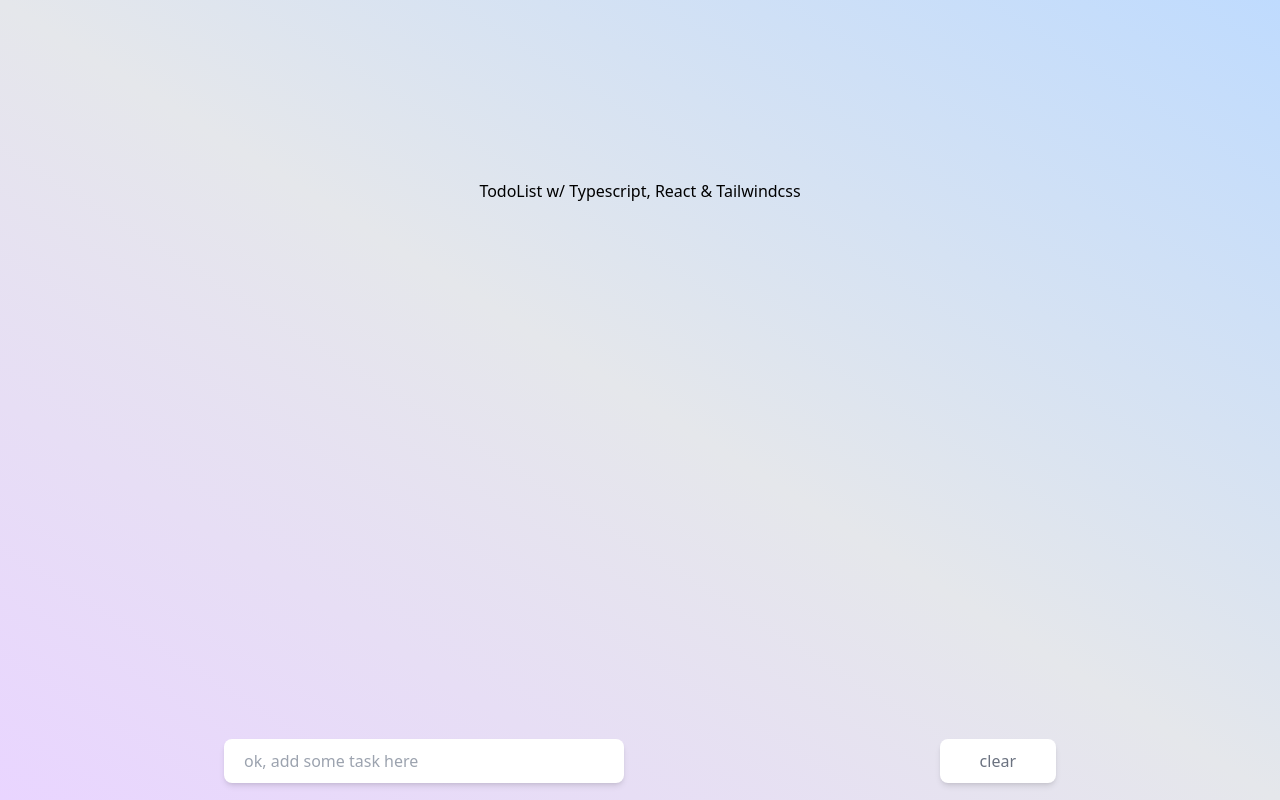
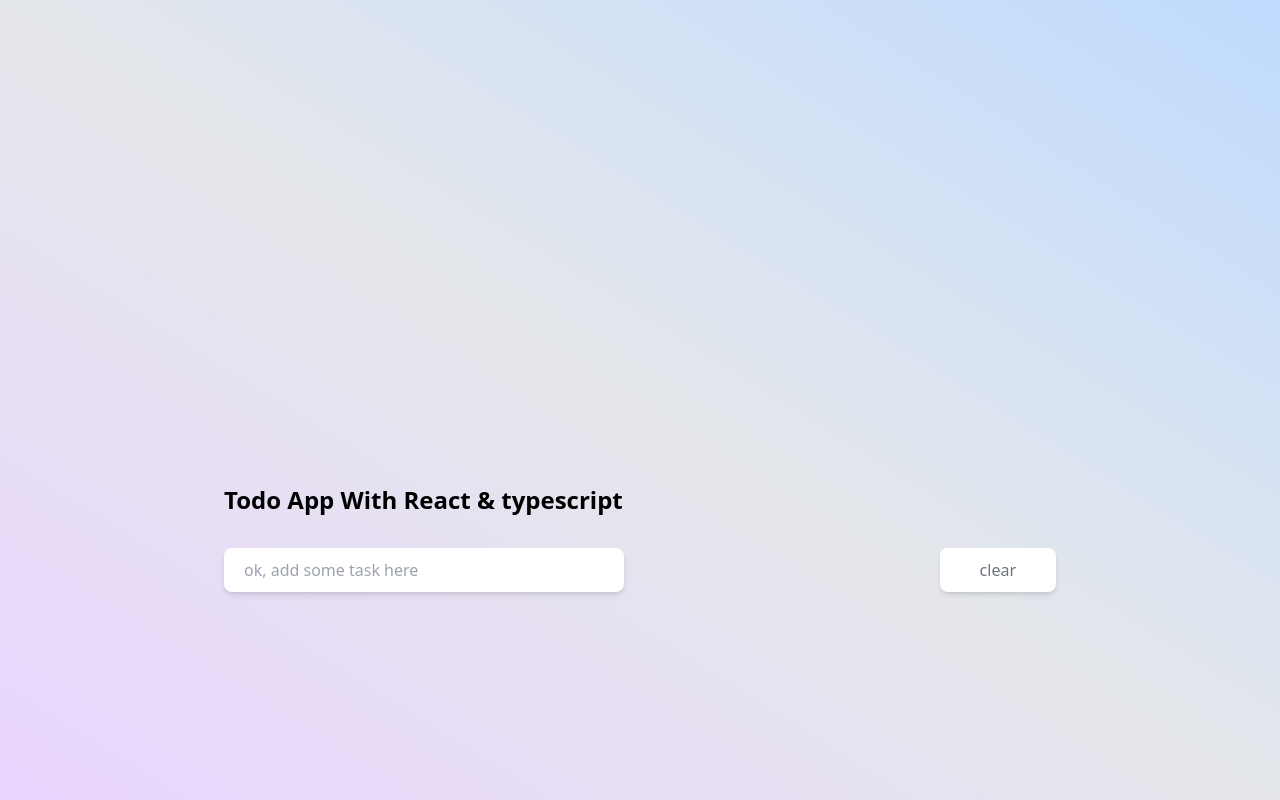
Before and after one commit to linuxmobile/React-TODO, a React (Vite) app: page / in a window 1280 px wide. Built offline with nearby package versions, Linux system fonts and the light colour scheme.

Commit message:
:art: Improving code
Improving somethings in TodoPanel & TodoDone

```diff
--- a/src/App.tsx
+++ b/src/App.tsx
@@ -5,7 +5,6 @@
 	return (
 		<main className='grid h-screen place-items-center'>
 			<TaskProvider>
-				<h1>TodoList w/ Typescript, React & Tailwindcss</h1>
 				<Panel />
 			</TaskProvider>
 		</main>
--- a/src/components/TodoDone.tsx
+++ b/src/components/TodoDone.tsx
@@ -28,7 +28,9 @@
 		<div className='grid content-end gap-4 auto-rows-min'>
 			<motion.div
 				layout
-				className="{`${done.tasks.length || done.status = 'py-7' : 'py-0'} px-5 bg-white rounded-lg shadow-md max-h-80`}"
+				className={`${
+					done.tasks.length || done.status ? 'py-7' : 'py-0'
+				} px-5 bg-white rounded-lg shadow-md max-h-80`}
 			>
 				<Stack aria-label='done tasks'>
 					{done.tasks.map((task) => (
--- a/src/components/TodoPanel.tsx
+++ b/src/components/TodoPanel.tsx
@@ -18,6 +18,7 @@
 
 	return (
 		<div className='grid content-end gap-4 auto-rows-min'>
+      <h1 className='text-2xl font-bold'>Todo App With React & typescript</h1>
 			<motion.div
 				layout
 				className={`${
```
